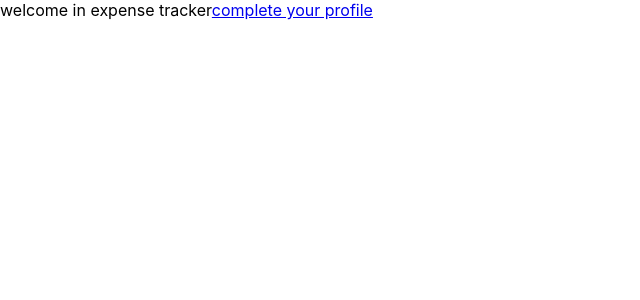
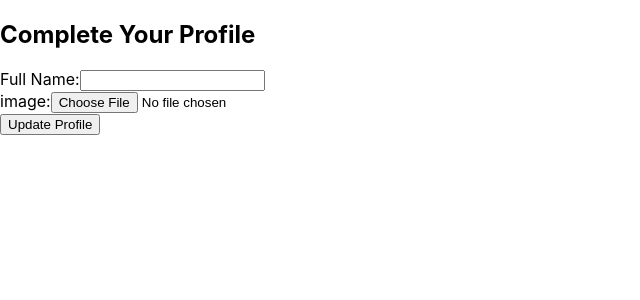
Before and after one commit to rashmikiran1/expense, a React (Create React App) app: page /home in a window 1280 px wide. Shown: the top 300 px of the page, without its empty margins (0-640 px from the left). Built offline with nearby package versions, Linux system fonts and the light colour scheme.

Commit message:
eedit profile

```diff
--- a/package.json
+++ b/package.json
@@ -10,7 +10,9 @@
     "react-dom": "^18.2.0",
     "react-router-dom": "^6.16.0",
     "react-scripts": "5.0.1",
-    "web-vitals": "^2.1.4"
+    "web-vitals": "^2.1.4",
+    "proxy": "https://identitytoolkit.googleapis.com"
+
   },
   "scripts": {
     "start": "react-scripts start",
--- a/src/App.js
+++ b/src/App.js
@@ -2,8 +2,8 @@ import React from "react";
 import { BrowserRouter as Router, Routes,Route} from "react-router-dom";
 import SignupForm from "./userAuthentication/signup";
 import Login from "./userAuthentication/login";
-import Home from "./components/home";
-import Updateprofile from "./userAuthentication/updateProfile";
+import Profile from "./components/home";
+import ViewProfile from "./userAuthentication/updateProfile";
 
 
 function App() {
@@ -12,8 +12,8 @@ function App() {
       <Routes>
         <Route path="/" element={<SignupForm />} />
         <Route path="/login" element={<Login />} />
-        <Route path="/home" element={<Home />} />
-        <Route path="/update" element={<Updateprofile />} />
+        <Route path="/home" element={<Profile />} />
+        <Route path="/update" element={<ViewProfile />} />
       </Routes>
     </Router>
   );
--- a/src/components/home.js
+++ b/src/components/home.js
@@ -1,10 +1,86 @@
-import React from "react";
-import { Link } from "react-router-dom";
-const Home = () => {
-    return (
-        <div>welcome in expense tracker
-        <Link to ='/update'>complete your profile</Link>
+import React, { useState, useRef, useContext } from 'react';
+import AuthContext from '../store/authContext';
+
+function Profile() {
+  const [fullName, setFullName] = useState('');
+  const [successMessage, setSuccessMessage] = useState('');
+  const [errorMessage, setErrorMessage] = useState('');
+  const [image, setImage] = useState('');
+
+  const fullNameRef = useRef();
+  const imageRef = useRef();
+  const authCtx = useContext(AuthContext);
+
+  const handleSubmit = (event) => {
+    event.preventDefault();
+    const displayName = fullNameRef.current.value;
+    const image = imageRef.current.value;
+    Profile(displayName);
+  };
+
+  const Profile = (displayName) => {
+    fetch(`https://identitytoolkit.googleapis.com/v1/accounts:update?key=AIzaSyCGIlzbT0foDEl35J3c9DtKR1fC7K_Tkaw&idToken=${authCtx.token}`, {
+        method: 'POST',
+      body: JSON.stringify({
+        idToken: authCtx.token,
+        displayName: displayName,
+        photoUrl: image,
+        returnSecureToken: true,
+
+      }),
+      headers: {
+        'Content-Type': 'application/json',
+      },
+    })
+      .then((response) => {
+        if (!response.ok) {
+          throw new Error('Network response was not ok');
+        }
+        return response.json();
+
+      })
+      .then(() => {
+        setSuccessMessage('Profile updated successfully');
+        window.location.href='./update';
+        setErrorMessage('');
+      })
+      .catch((error) => {
+        console.error('Error updating profile:', error);
+        setErrorMessage('Error updating profile. Please try again later.');
+        setSuccessMessage('');
+      });
+  };
+
+  return (
+    <div>
+      <h2>Complete Your Profile</h2>
+      <form onSubmit={handleSubmit}>
+        <div>
+          <label htmlFor="fullName">Full Name:</label>
+          <input
+            type="text"
+            id="fullName"
+            ref={fullNameRef}
+            value={fullName}
+            onChange={(e) => setFullName(e.target.value)}
+          />
         </div>
-    )
+        <div>
+          <label htmlFor="image">image:</label>
+          <input
+            type="file"
+            id="image"
+            ref={imageRef}
+            value={image}
+            onChange={(e) => setImage(e.target.value)}
+          />
+        </div>
+        <button type="submit">Update Profile</button>
+      </form>
+      {successMessage && <p className="success">{successMessage}</p>}
+      {errorMessage && <p className="error">{errorMessage}</p>}
+    </div>
+  );
 }
-export default Home
+
+export default Profile;
--- a/src/userAuthentication/login.js
+++ b/src/userAuthentication/login.js
@@ -1,11 +1,14 @@
-import React, { useRef, useState } from 'react';
+import React, { useRef, useState, useContext} from 'react';
 import classes from '../style/signup.module.css';
 import { Link } from 'react-router-dom';
+import AuthContext from '../store/authContext';
 
 function Login() {
   const emailInputRef = useRef();
   const passwordInputRef = useRef();
   const [passwordVisible, setPasswordVisible] = useState(false);
+  const authCtx = useContext(AuthContext);
+  const [isLogin, setisLogin] = useState(true);
 
   const togglePasswordVisibility = () => {
     setPasswordVisible((prevVisible) => !prevVisible);
@@ -18,8 +21,9 @@ function Login() {
     const email = emailInputRef.current.value;
     const password = passwordInputRef.current.value;
 
-    const url =
-      'https://identitytoolkit.googleapis.com/v1/accounts:signInWithPassword?key=AIzaSyCGIlzbT0foDEl35J3c9DtKR1fC7K_Tkaw';
+    const url = isLogin ?
+    'https://identitytoolkit.googleapis.com/v1/accounts:signInWithPassword?key=AIzaSyCGIlzbT0foDEl35J3c9DtKR1fC7K_Tkaw' :
+    'https://identitytoolkit.googleapis.com/v1/accounts:signUp?key=AIzaSyCGIlzbT0foDEl35J3c9DtKR1fC7K_Tkaw';
 
     fetch(url, {
       method: 'POST',
@@ -42,6 +46,11 @@ function Login() {
             console.error('API Error:', data.error);
             throw new Error(errorMessage);
           });
+        }
+      })
+      .then((data) => {
+        if(isLogin) {
+          authCtx.login(data.idToken, data.email);
         }
       })
       .catch((err) => {
--- a/src/userAuthentication/signup.js
+++ b/src/userAuthentication/signup.js
@@ -1,4 +1,4 @@
-import React, {useRef, useState} from 'react';
+import React, {useRef} from 'react';
 import classes from '../style/signup.module.css';
 import { Link } from 'react-router-dom';
 
@@ -18,8 +18,8 @@ const handleSubmit = (event) => {
     return;
   }
 
-    const url =
-      'https://identitytoolkit.googleapis.com/v1/accounts:signUp?key=AIzaSyCGIlzbT0foDEl35J3c9DtKR1fC7K_Tkaw';
+  const url =
+  'https://identitytoolkit.googleapis.com/v1/accounts:signUp?key=AIzaSyCGIlzbT0foDEl35J3c9DtKR1fC7K_Tkaw';
     fetch(url, {
       method: 'POST',
       body: JSON.stringify({
--- a/src/userAuthentication/updateProfile.js
+++ b/src/userAuthentication/updateProfile.js
@@ -1,63 +1,55 @@
-import React, { useRef, useState , useEffect} from 'react';
-import classes from '../style/signup.module.css';
+import React, { useState, useEffect, useContext } from 'react';
+import AuthContext from '../store/authContext';
 
-function Updateprofile() {
-  const fullnameInputRef = useRef();
-  const [userData, setUserData] = useState(null);
-  const [loading, setLoading] = useState(true);
+function ViewProfile() {
+  const [fullName, setFullName] = useState('');
+  const [errorMessage, setErrorMessage] = useState('');
 
-  const handleSubmit = (event) => {
-    event.preventDefault();
-    const fullname = fullnameInputRef.current.value;
-    useEffect(() => {
-    const url =
-      'https://identitytoolkit.googleapis.com/v1/accounts:update?key=AIzaSyCGIlzbT0foDEl35J3c9DtKR1fC7K_Tkaw';
+  const authCtx = useContext(AuthContext);
 
-      fetch(url)
+  useEffect(() => {
+    fetchUserProfile();
+  }, []);
+
+  const fetchUserProfile = () => {
+    fetch(`https://identitytoolkit.googleapis.com/v1/accounts:lookup?key=AIzaSyCGIlzbT0foDEl35J3c9DtKR1fC7K_Tkaw&idToken=${authCtx.token}`, {
+        method: 'POST',
+      body: JSON.stringify({
+        idToken: authCtx.token,
+
+      }),
+      headers: {
+        'Content-Type': 'application/json',
+      },
+    })
       .then((response) => {
         if (!response.ok) {
+            console.log("vjhgyug")
           throw new Error('Network response was not ok');
         }
         return response.json();
       })
       .then((data) => {
-        setUserData(data); // Update state with user data
-        setLoading(false); // Set loading to false once data is fetched
+        if (data && data.users && data.users.length >= 0) {
+          const user = data.users[0];
+          if (user.photoUrl) {
+            setFullName(user.photoUrl);
+          }
+        }
       })
       .catch((error) => {
-        console.error('Error fetching user data:', error);
-        // Handle error loading user data
-        setLoading(false);
+        console.error('Error retrieving profile data:', error);
+        setErrorMessage('Error retrieving profile data. Please try again later.');
       });
-  }, []);
-  }
+  };
+
   return (
-    <div className={classes.contactContainer}>
-      <h1 className={classes.title}>login</h1>
-      <form className={classes.form} onSubmit={handleSubmit}>
-        <div>
-          <label className={classes.label} htmlFor="text">
-            Full name:
-          </label>
-          <input
-            className={classes.input}
-            type="text"
-            id="fullname"
-            name="fullname"
-            required
-            ref={fullnameInputRef}
-          />
-        </div>
-        <div className={classes.but}>
-          <button type="submit" className={classes.submitButton}>
-            Update
-          </button>
-          <div>
-          </div>
-        </div>
-      </form>
+    <div>
+      <h2>View Profile</h2>
+      <p>Full Name: {fullName}</p>
+      {errorMessage && <p className="error">{errorMessage}</p>}
     </div>
   );
 }
 
-export default Updateprofile;
+export default ViewProfile;
```
